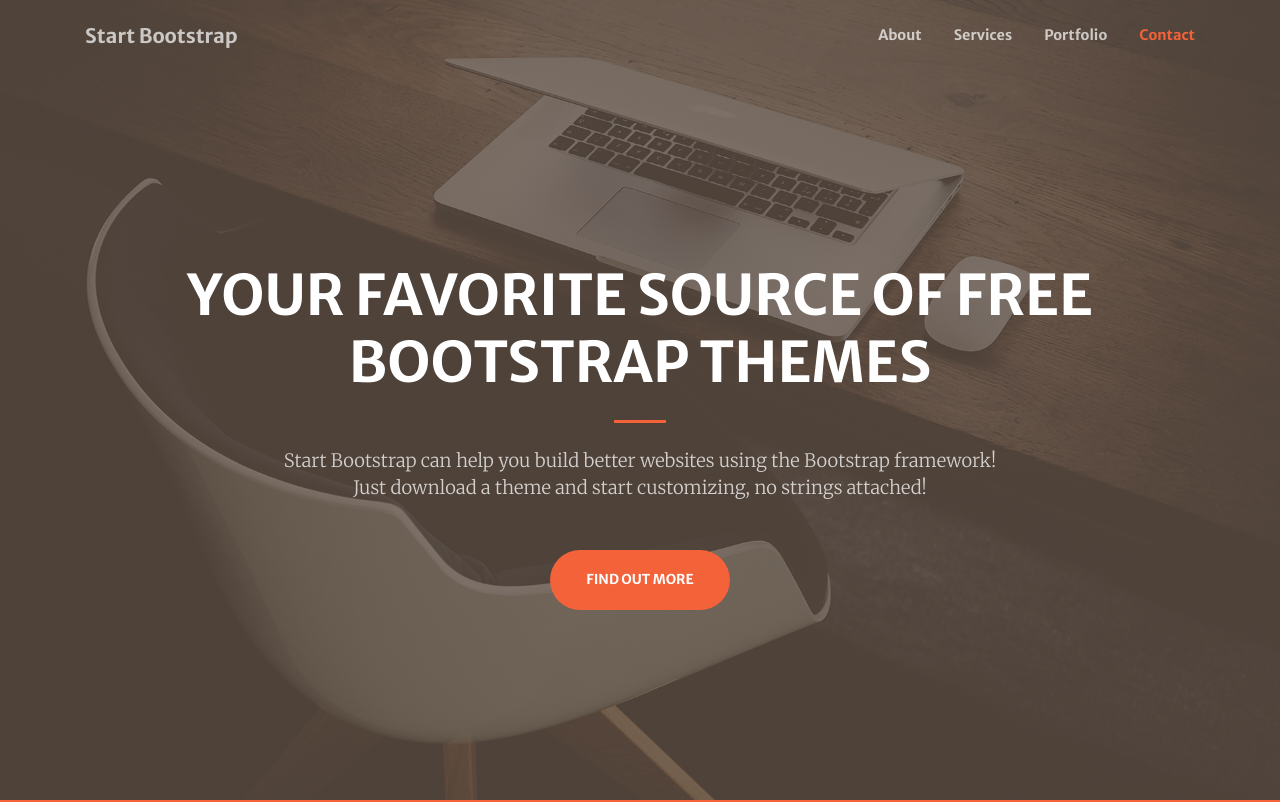
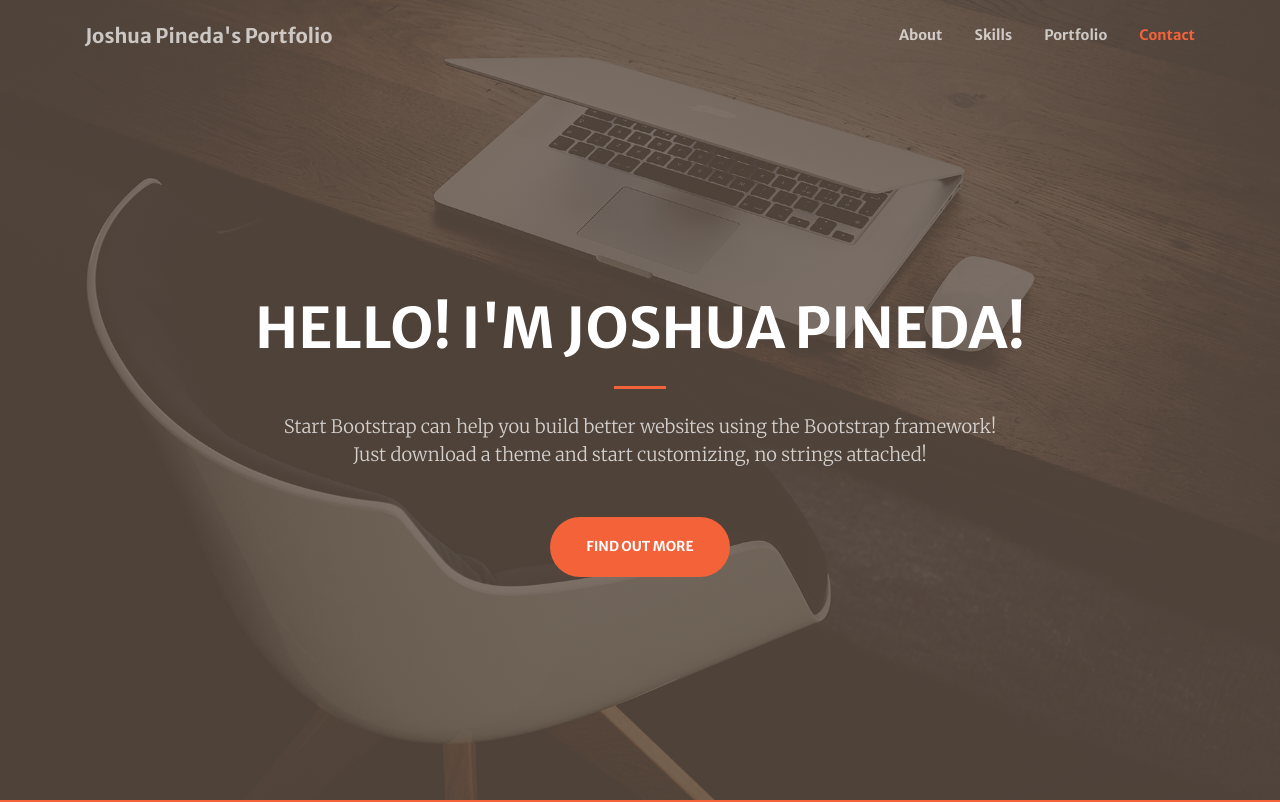
Before and after one commit to DragoniteX1/DragoniteX1.github.io, a plain HTML site: page index.html in a window 1280 px wide. Shown: the top 802 px of the page. Drawn offline with nearby package versions, Linux system fonts and the light colour scheme.

Commit message:
Second test edit

```diff
--- a/index.html
+++ b/index.html
@@ -22,12 +22,12 @@
         <!-- Navigation-->
         <nav class="navbar navbar-expand-lg navbar-light fixed-top py-3" id="mainNav">
             <div class="container">
-                <a class="navbar-brand js-scroll-trigger" href="#page-top">Start Bootstrap</a>
+                <a class="navbar-brand js-scroll-trigger" href="#page-top">Joshua Pineda's Portfolio</a>
                 <button class="navbar-toggler navbar-toggler-right" type="button" data-toggle="collapse" data-target="#navbarResponsive" aria-controls="navbarResponsive" aria-expanded="false" aria-label="Toggle navigation"><span class="navbar-toggler-icon"></span></button>
                 <div class="collapse navbar-collapse" id="navbarResponsive">
                     <ul class="navbar-nav ml-auto my-2 my-lg-0">
                         <li class="nav-item"><a class="nav-link js-scroll-trigger" href="#about">About</a></li>
-                        <li class="nav-item"><a class="nav-link js-scroll-trigger" href="#services">Services</a></li>
+                        <li class="nav-item"><a class="nav-link js-scroll-trigger" href="#skills">Skills</a></li>
                         <li class="nav-item"><a class="nav-link js-scroll-trigger" href="#portfolio">Portfolio</a></li>
                         <li class="nav-item"><a class="nav-link js-scroll-trigger" href="#contact">Contact</a></li>
                     </ul>
@@ -39,7 +39,7 @@
             <div class="container h-100">
                 <div class="row h-100 align-items-center justify-content-center text-center">
                     <div class="col-lg-10 align-self-end">
-                        <h1 class="text-uppercase text-white font-weight-bold">Your Favorite Source of Free Bootstrap Themes</h1>
+                        <h1 class="text-uppercase text-white font-weight-bold">Hello! I'm Joshua Pineda!</h1>
                         <hr class="divider my-4" />
                     </div>
                     <div class="col-lg-8 align-self-baseline">
@@ -63,7 +63,7 @@
             </div>
         </section>
         <!-- Services-->
-        <section class="page-section" id="services">
+        <section class="page-section" id="skills">
             <div class="container">
                 <h2 class="text-center mt-0">At Your Service</h2>
                 <hr class="divider my-4" />
```
